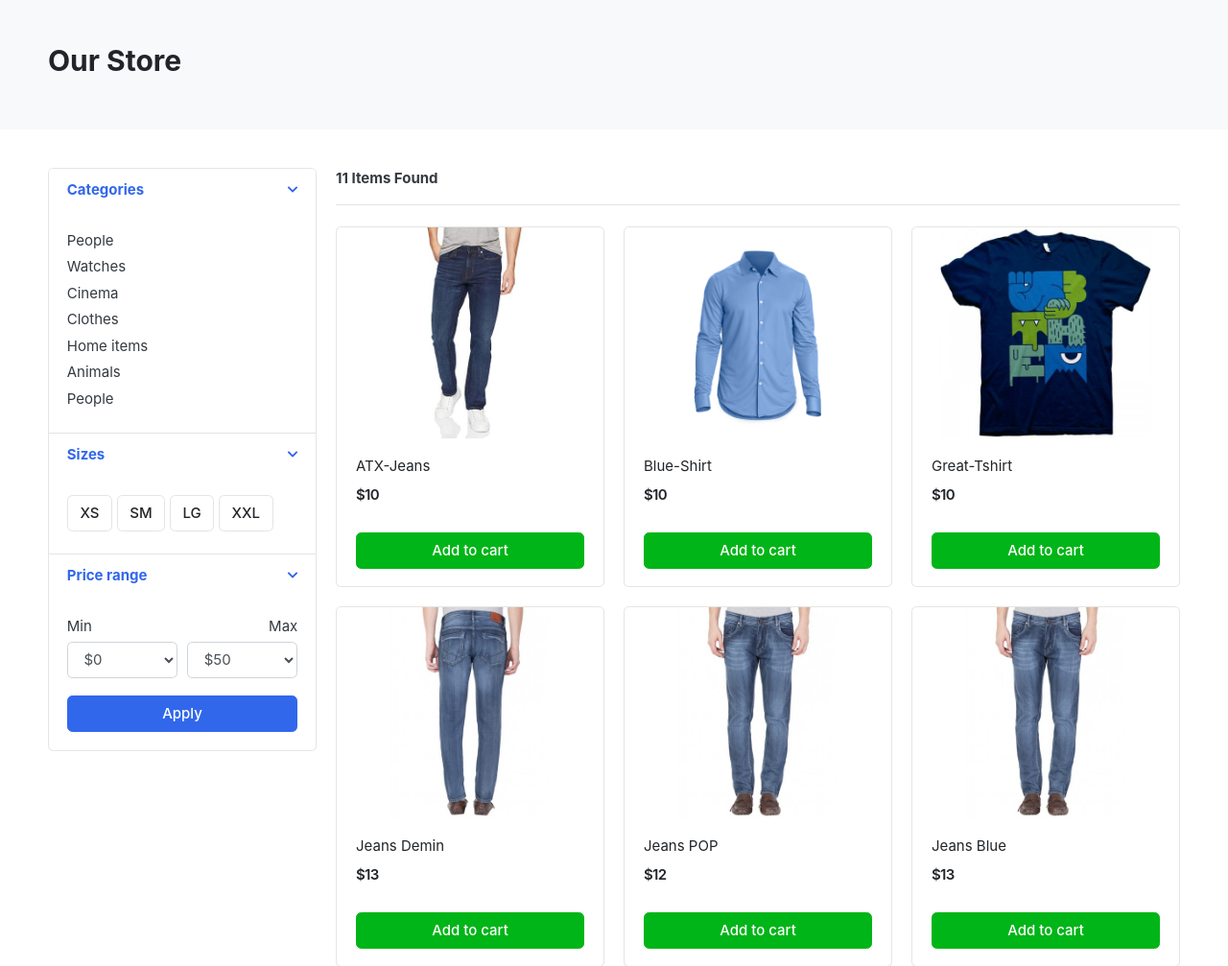
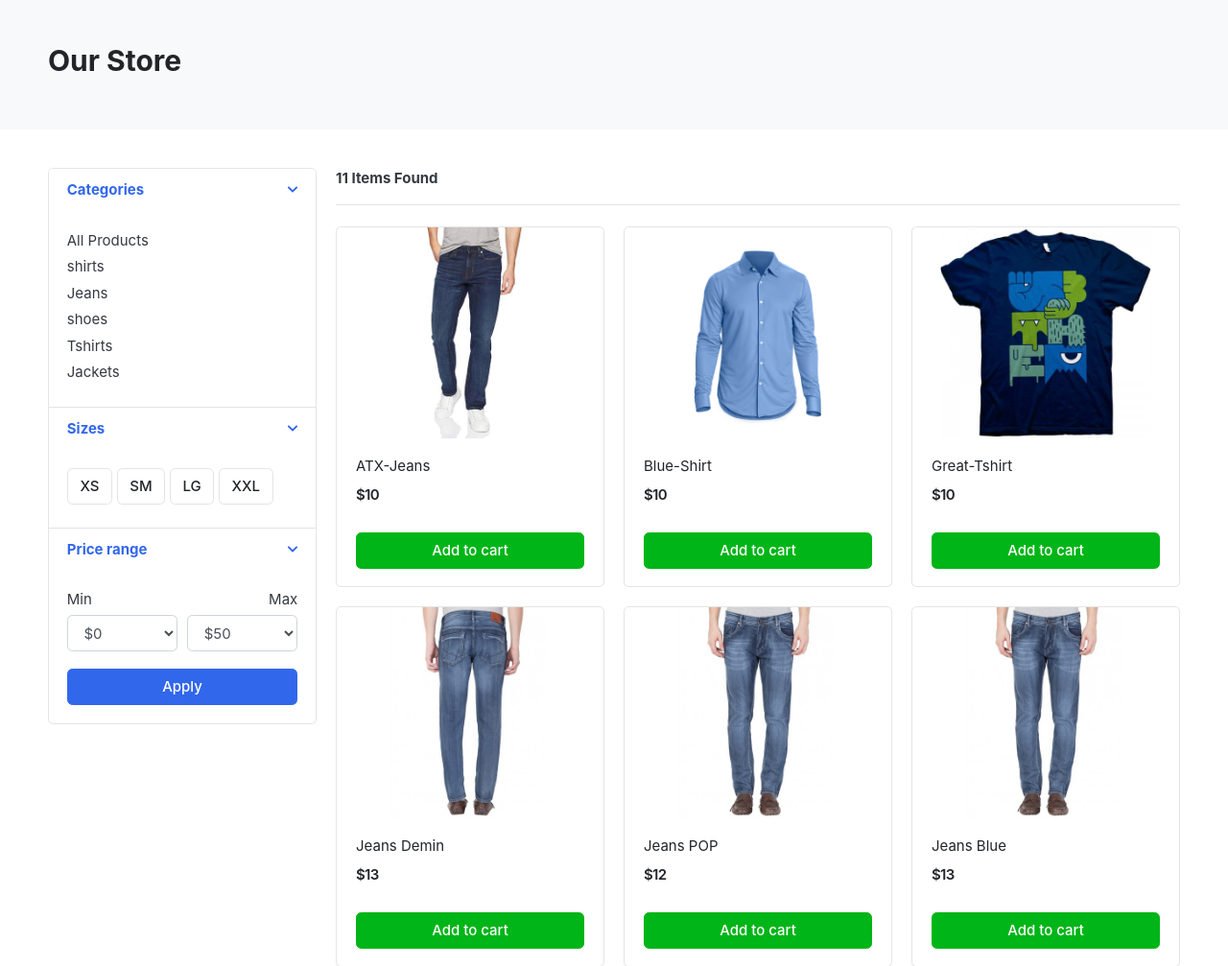
Before and after one commit to Nouman945/Ecommerce-Django, a Django app: page /store/ in a window 1280 px wide. Shown: the part 119-1126 px from the top of the page at 96% size. Run offline with Django 3.2, Linux system fonts and the light colour scheme; data comes from the database, SQL or seed files in the repository; both versions use the stored data as it was after the commit; some libraries are stand-ins or nearby versions; some web fonts are replaced.

Commit message:
products_listed

```diff
--- /dev/null
+++ b/category/context_processor.py
@@ -0,0 +1,5 @@
+from .models import Category
+
+def menu_links(request):
+    links = Category.objects.all()
+    return dict(links=links)
--- a/category/models.py
+++ b/category/models.py
@@ -1,5 +1,6 @@
 from django.db import models
-
+from django.urls.base import reverse
+from django.urls import reverse
 # Create your models here.
 
 class Category(models.Model):
@@ -13,5 +14,8 @@ class Category(models.Model):
         verbose_name = 'category'
         verbose_name_plural = 'categories'
 
+
+    def get_url(self):
+        return reverse('products_by_category',args=[self.slug])
     def __str__(self):
         return self.category_name
--- a/ecom/settings.py
+++ b/ecom/settings.py
@@ -67,6 +67,7 @@ TEMPLATES = [
                 'django.template.context_processors.request',
                 'django.contrib.auth.context_processors.auth',
                 'django.contrib.messages.context_processors.messages',
+                'category.context_processor.menu_links',
             ],
         },
     },
--- a/templates/include/navbar.html
+++ b/templates/include/navbar.html
@@ -37,12 +37,10 @@
                     <i class="fa fa-bars"></i> All category
                 </button>
                 <div class="dropdown-menu">
-                    <a class="dropdown-item" href="#">Machinery / Mechanical Parts / Tools </a>
-                    <a class="dropdown-item" href="#">Consumer Electronics / Home Appliances </a>
-                    <a class="dropdown-item" href="#">Auto / Transportation</a>
-                    <a class="dropdown-item" href="#">Apparel / Textiles / Timepieces </a>
-                    <a class="dropdown-item" href="#">Home & Garden / Construction / Lights </a>
-                    <a class="dropdown-item" href="#">Beauty & Personal Care / Health </a>
+                    <a class="dropdown-item" href="{% url 'store' %}">All Products </a>
+                    {% for category in links %}
+                    <a class="dropdown-item" href="{{category.get_url}}">{{category.category_name}} </a>
+                    {% endfor %}
                 </div>
             </div>  <!-- category-wrap.// -->
         </div> <!-- col.// -->
--- a/templates/store/store.html
+++ b/templates/store/store.html
@@ -27,15 +27,12 @@
                         </header>
                         <div class="filter-content collapse show" id="collapse_1" style="">
                             <div class="card-body">
+                                <ul class="list-menu">
+                                    <li><a href="{% url 'store' %}">All Products </a></li>
+                                    {% for category in links %}
+                                        <li><a href="{{category.get_url}}">{{category.category_name}} </a></li>
+                                    {% endfor %}
 
-                                <ul class="list-menu">
-                                    <li><a href="#">People </a></li>
-                                    <li><a href="#">Watches </a></li>
-                                    <li><a href="#">Cinema </a></li>
-                                    <li><a href="#">Clothes </a></li>
-                                    <li><a href="#">Home items </a></li>
-                                    <li><a href="#">Animals</a></li>
-                                    <li><a href="#">People </a></li>
                                 </ul>
 
                             </div> <!-- card-body.// -->
```
Also changed, not shown: db.sqlite3, store/views.py (line endings or trailing spaces).
